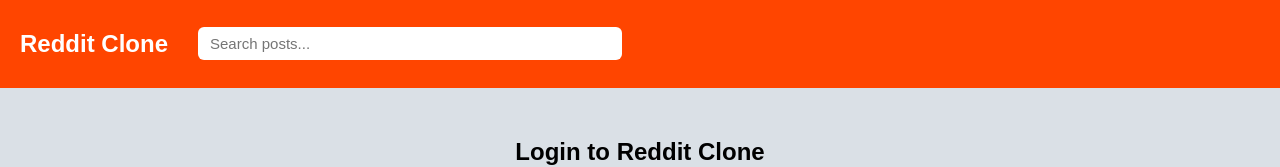
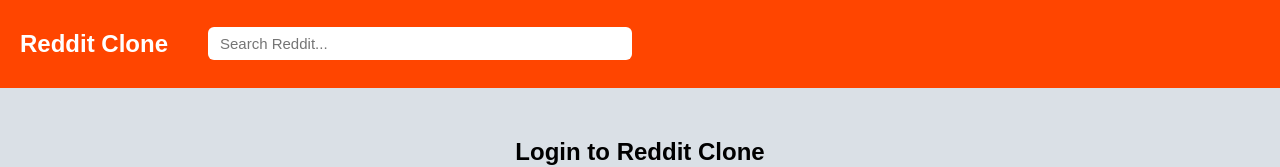
Before and after one commit to TEAM-2-OFF/reddit-clone, a React (Vite) app: page / in a window 1280 px wide. Shown: the top 167 px of the page. Built offline with nearby package versions, Linux system fonts and the light colour scheme; no server answers.

Commit message:
Change search placeholder from 'Search posts...' to 'Search Reddit...'

```diff
--- a/src/components/Navbar.jsx
+++ b/src/components/Navbar.jsx
@@ -33,22 +33,26 @@ const Navbar = ({ user, onSearch }) => {
       <form onSubmit={handleSearch} style={{ flex: 1, margin: "0 30px" }}>
         <input
           type="text"
-          placeholder="Search posts..."
+          placeholder="Search Reddit..."
           value={query}
           onChange={handleChange}
           style={{
+
             width: "100%",
+            display: "Flex",
             maxWidth: "400px",
             padding: "8px 12px",
             borderRadius: "6px",
             border: "none",
             outline: "none",
             fontSize: "15px",
+            margin: " 0 10px",
+            justifyContent: "center",
           }}
         />
       </form>
 
-      {/* 👤 User section */}
+
       <div style={{ display: "flex", alignItems: "center", gap: "15px" }}>
         {user && (
           <>
```
